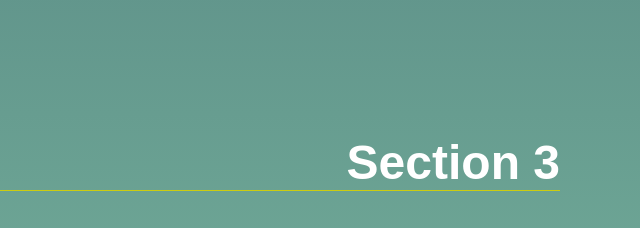
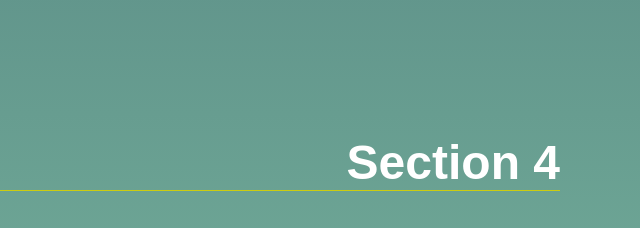
Before and after one commit to MohamedIbrahim9/Udacity, a plain HTML site: page FrontEnd Nano Degree/landing-page/index.html in a window 1280 px wide. Shown: the part 2360-2588 px from the top of the page, 640-1280 px from the left. Drawn offline with Linux system fonts and the light colour scheme.

Commit message:
Update HTML Page

```diff
--- a/FrontEnd Nano Degree/landing-page/index.html
+++ b/FrontEnd Nano Degree/landing-page/index.html
@@ -52,7 +52,7 @@
     </section>
     <section id="section4" data-nav="Section 4">
       <div class="landing__container">
-        <h2>Section 3</h2>
+        <h2>Section 4</h2>
         <p>Lorem ipsum dolor sit amet, consectetur adipiscing elit. Morbi fermentum metus faucibus lectus pharetra dapibus. Suspendisse potenti. Aenean aliquam elementum mi, ac euismod augue. Donec eget lacinia ex. Phasellus imperdiet porta orci eget mollis. Sed convallis sollicitudin mauris ac tincidunt. Donec bibendum, nulla eget bibendum consectetur, sem nisi aliquam leo, ut pulvinar quam nunc eu augue. Pellentesque maximus imperdiet elit a pharetra. Duis lectus mi, aliquam in mi quis, aliquam porttitor lacus. Morbi a tincidunt felis. Sed leo nunc, pharetra et elementum non, faucibus vitae elit. Integer nec libero venenatis libero ultricies molestie semper in tellus. Sed congue et odio sed euismod.</p>
 
         <p>Aliquam a convallis justo. Vivamus venenatis, erat eget pulvinar gravida, ipsum lacus aliquet velit, vel luctus diam ipsum a diam. Cras eu tincidunt arcu, vitae rhoncus purus. Vestibulum fermentum consectetur porttitor. Suspendisse imperdiet porttitor tortor, eget elementum tortor mollis non.</p>
```
